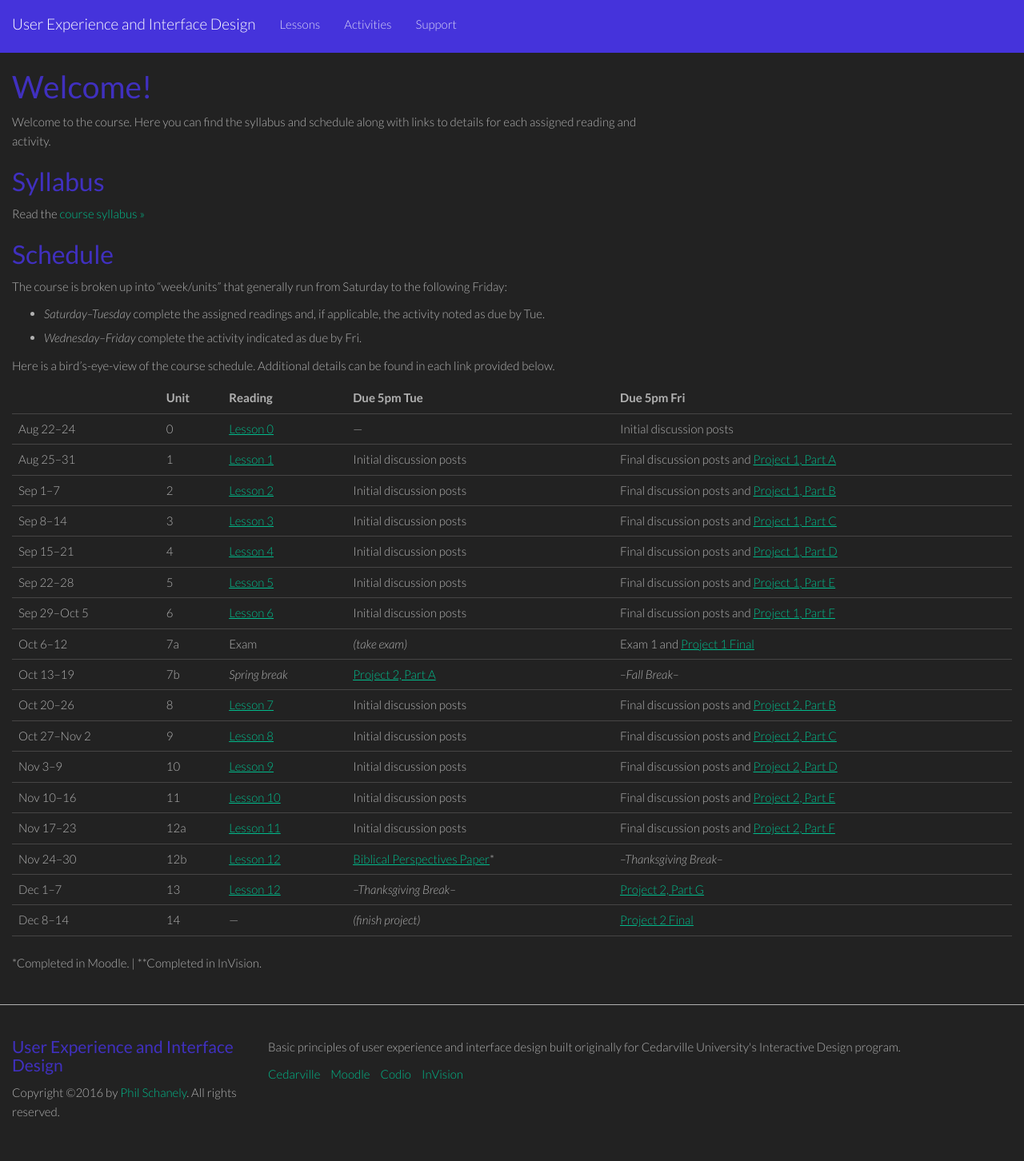
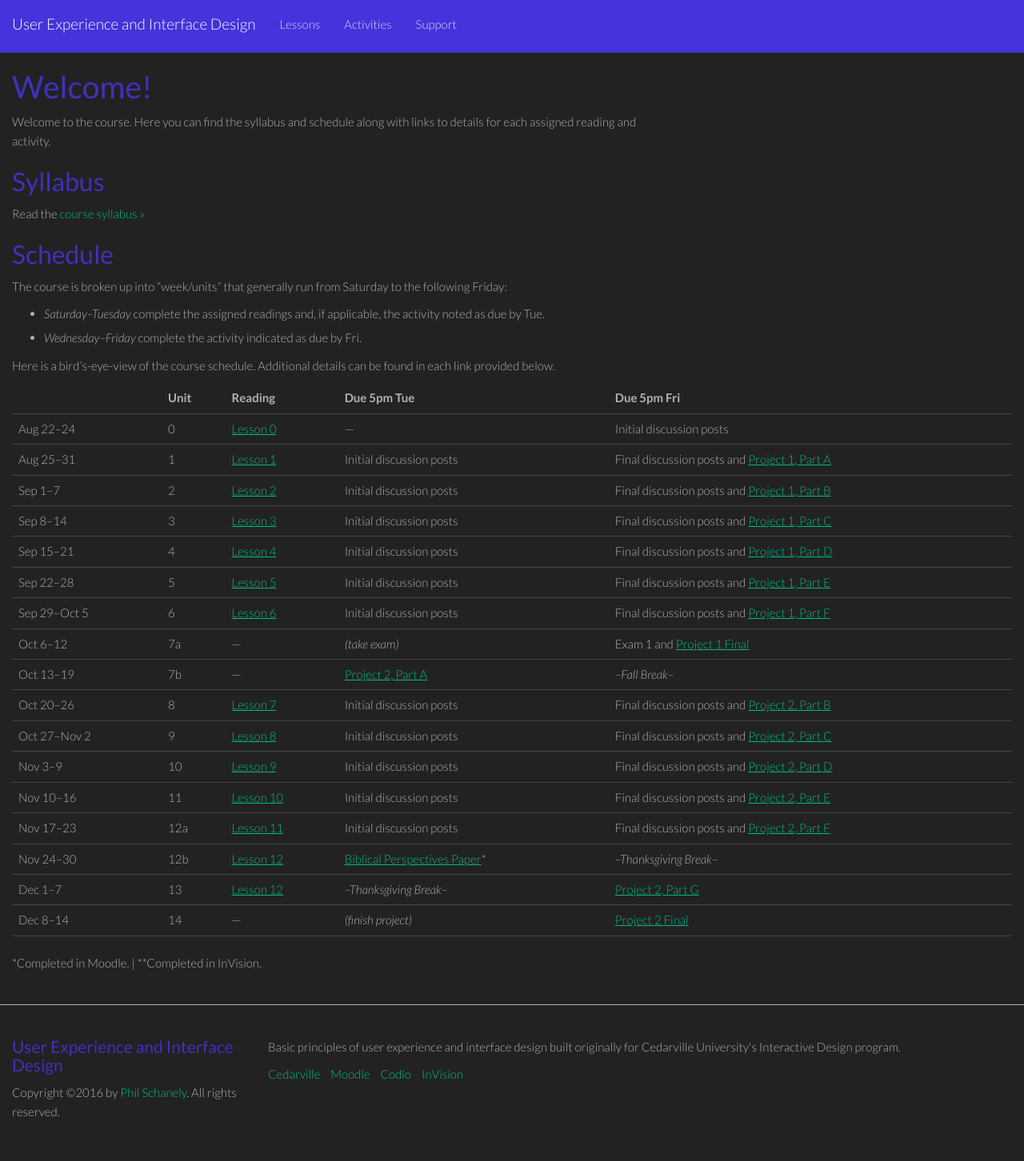
Before and after one commit to philschanely/course-ux, a Jekyll site: the page built from index.md, in a window 1280 px wide. Shown: the whole page at 80% size. Built offline with Jekyll 4.4.1, drawn with Linux system fonts in a browser that asks for light colours.

Commit message:
Schedule tweaks

```diff
--- a/index.md
+++ b/index.md
@@ -26,8 +26,8 @@ Here is a bird's-eye-view of the course schedule. Additional details can be foun
 | Sep 15--21    | 4    | [Lesson 4][l4]   | Initial discussion posts | Final discussion posts and [Project 1, Part D][p1] |
 | Sep 22--28    | 5    | [Lesson 5][l5]   | Initial discussion posts | Final discussion posts and [Project 1, Part E][p1] |
 | Sep 29--Oct 5 | 6    | [Lesson 6][l6]   | Initial discussion posts | Final discussion posts and [Project 1, Part F][p1] |
-| Oct 6--12     | 7a   | Exam             | *(take exam)*            | Exam 1 and [Project 1 Final][p1]                   |
-| Oct 13--19    | 7b   | *Spring break*   | [Project 2, Part A][p2]  | *--Fall Break--*                                   |
+| Oct 6--12     | 7a   | ---              | *(take exam)*            | Exam 1 and [Project 1 Final][p1]                   |
+| Oct 13--19    | 7b   | ---              | [Project 2, Part A][p2]  | *--Fall Break--*                                   |
 | Oct 20--26    | 8    | [Lesson 7][l7]   | Initial discussion posts | Final discussion posts and [Project 2, Part B][p2] |
 | Oct 27--Nov 2 | 9    | [Lesson 8][l8]   | Initial discussion posts | Final discussion posts and [Project 2, Part C][p2] |
 | Nov 3--9      | 10   | [Lesson 9][l9]   | Initial discussion posts | Final discussion posts and [Project 2, Part D][p2] |
```
